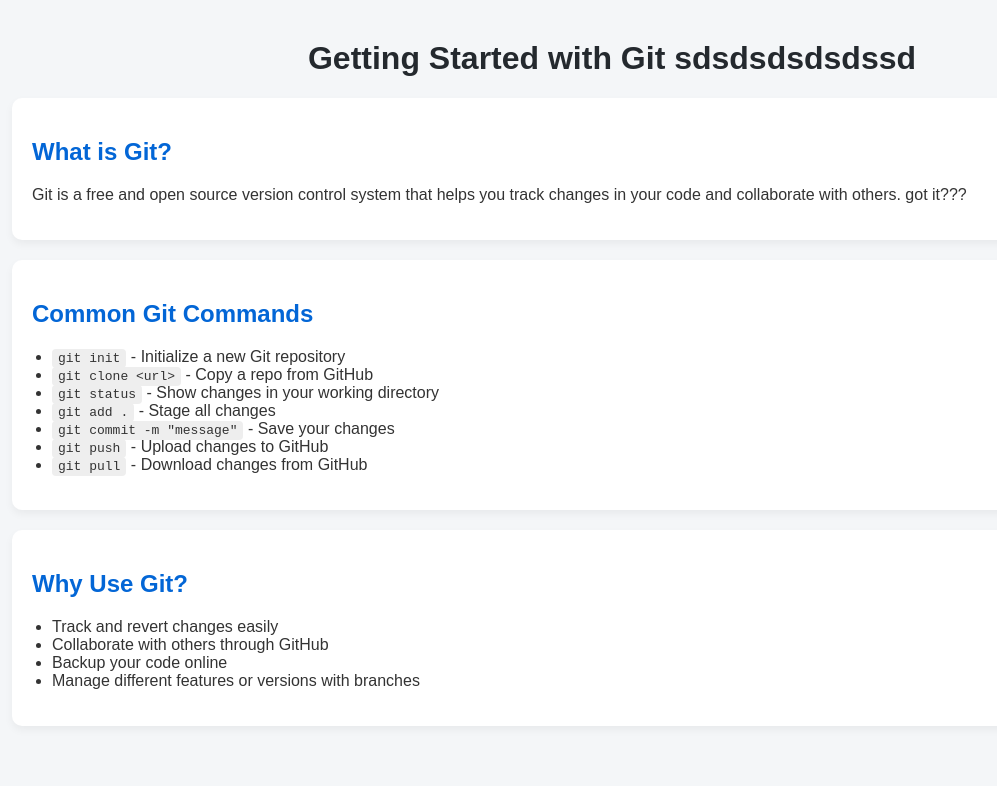
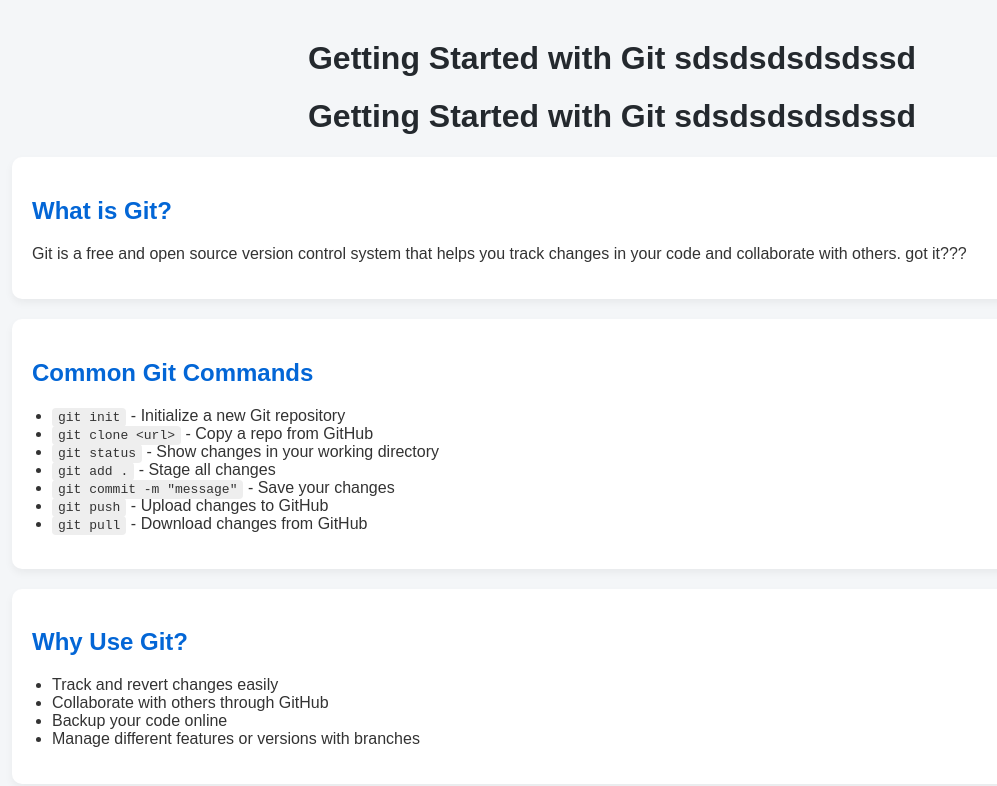
Before and after one commit to manuelosalumbidesii/devops-week1, a plain HTML site: page index.html in a window 1280 px wide. Shown: the whole page, without its empty margins (28-1025 px from the left). Drawn offline with Linux system fonts and the light colour scheme.

Commit message:
added new h1

```diff
--- a/index.html
+++ b/index.html
@@ -45,6 +45,7 @@
     <body>
 
         <h1>Getting Started with Git sdsdsdsdsdssd</h1>
+        <h1>Getting Started with Git sdsdsdsdsdssd</h1>
 
         <div class="section">
             <h2>What is Git?</h2>
```
